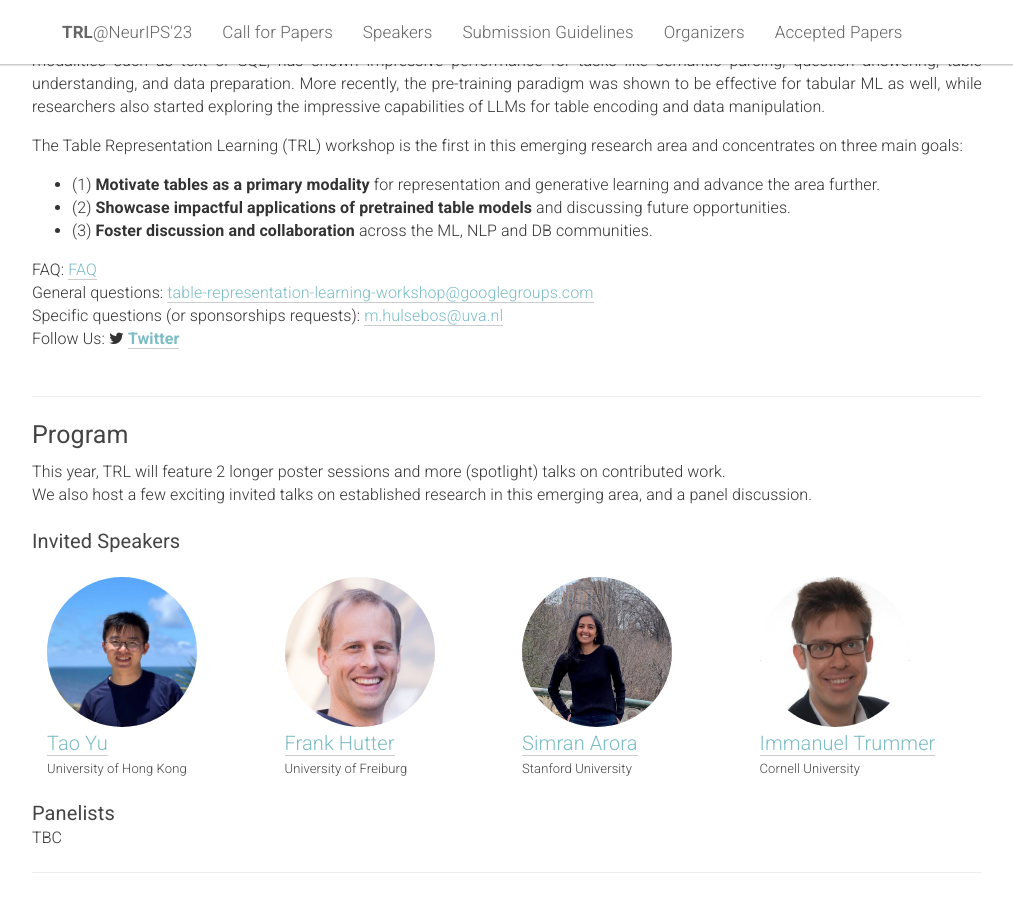
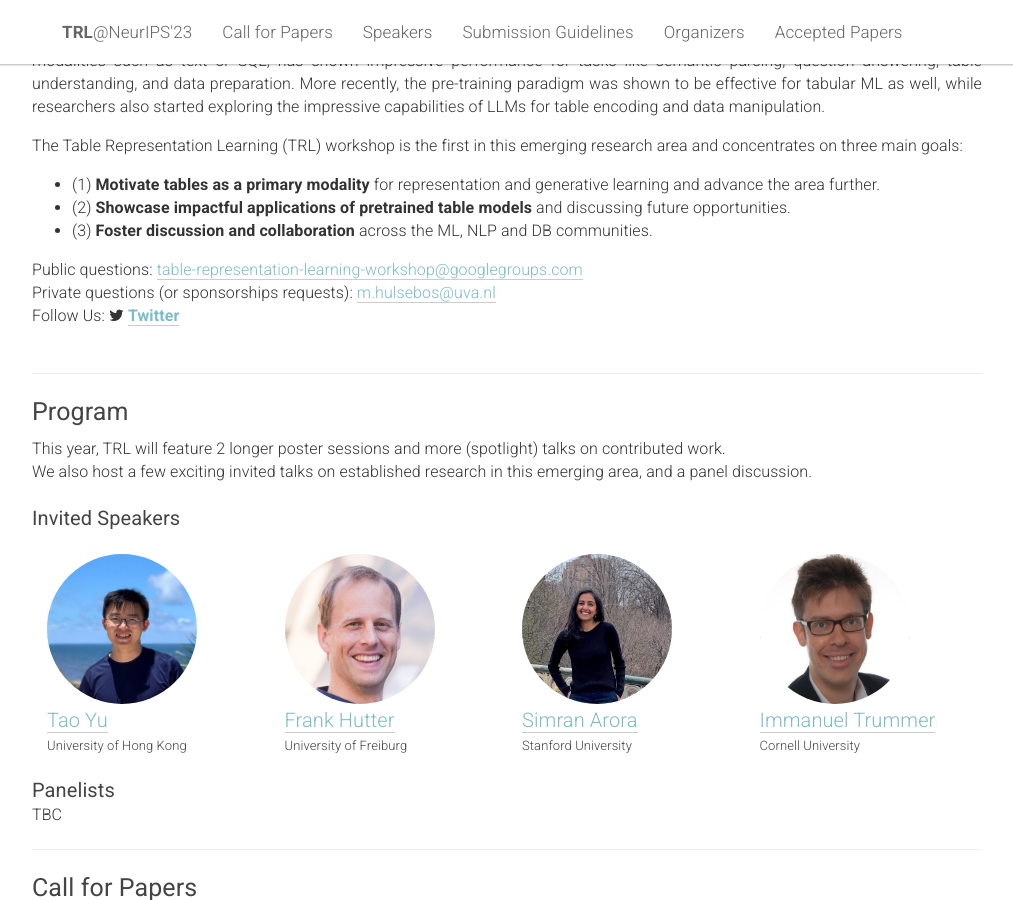
Before and after one commit to table-representation-learning/table-representation-learning.github.io, a Jekyll site: the page built from _pages/home.html, in a window 1280 px wide and 900 px high, scrolled down 301 px. Shown: the whole window, without its empty margins (133-1146 px from the left). Built offline with Jekyll 4.4.1, drawn with Linux system fonts in a browser that asks for light colours.

```diff
--- a/_pages/home.html
+++ b/_pages/home.html
@@ -36,16 +36,16 @@
     </div>
     <div >
         <div class="col-xs-12">
+            <!-- <div>
+                Frequently Asked Questions: <a href="https://groups.google.com/g/table-representation-learning-workshop"
+                    target="blank">FAQ</a>
+            </div> -->
             <div>
-                FAQ: <a href="https://groups.google.com/g/table-representation-learning-workshop"
-                    target="blank">FAQ</a>
-            </div>
-            <div>
-                General questions: <a class="u-email"
+                Public questions: <a class="u-email"
                     href="mailto:table-representation-learning-workshop@googlegroups.com"target="blank">table-representation-learning-workshop@googlegroups.com</a>
             </div>
             <div>
-                Specific questions (or sponsorships requests): <a class="u-email" href="mailto:m.hulsebos@uva.nl"  target="blank">m.hulsebos@uva.nl</a>
+                Private questions (or sponsorships requests): <a class="u-email" href="mailto:m.hulsebos@uva.nl"  target="blank">m.hulsebos@uva.nl</a>
             </div>
             <div>
                 Follow Us:
```
